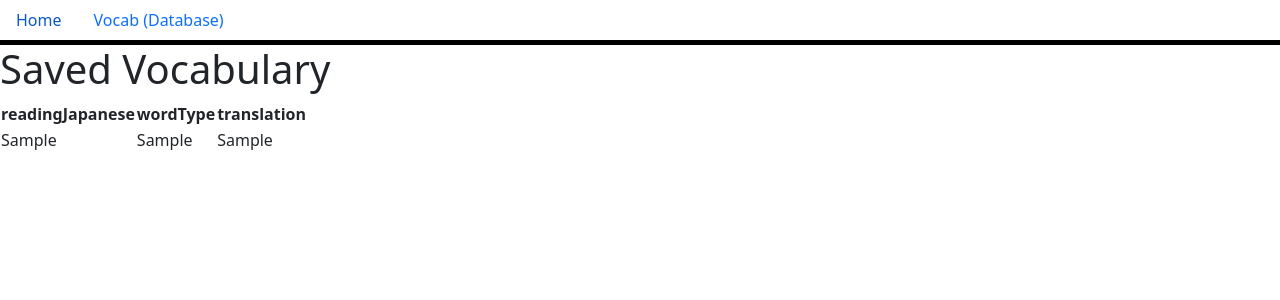
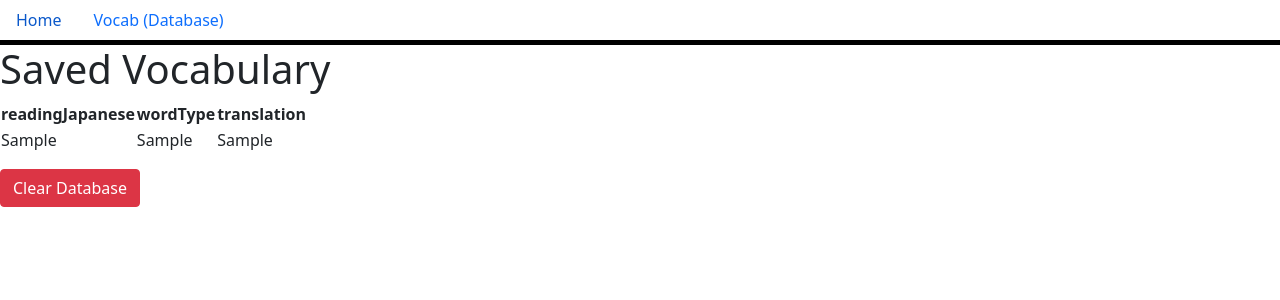
Before and after one commit to DonMB77/JapaneseVocabScraper, a Flask app: page /saved in a window 1280 px wide. Shown: the top 300 px of the page. Run offline with Flask 3, Linux system fonts and the light colour scheme; tables that the repository leaves empty hold one stand-in row (values such as "Sample post").

Commit message:
clear database button

```diff
--- a/main.py
+++ b/main.py
@@ -30,7 +30,6 @@ def save_vocab():
     readingJapanese = request.form.get("readingJapanese")
     wordType = request.form.get("wordType")
     translation = request.form.get("translation")
-    # Check if the entry already exists
     exists = SavedVocab.query.filter_by(
         readingJapanese=readingJapanese,
         wordType=wordType,
@@ -52,9 +51,9 @@ def clear():
     db.session.commit()
     return redirect("/")
 
-@app.route("/clear-saved", methods=["POST"])
-def clear():
-    Vocab.query.delete()
+@app.route("/clear_saved", methods=["POST"])
+def clearSaved():
+    SavedVocab.query.delete()
     db.session.commit()
     return redirect("/saved")
 
--- a/templates/homepage.html
+++ b/templates/homepage.html
@@ -50,8 +50,7 @@
             <button type="submit" class="btn btn-outline-secondary">Previous 5</button>
         </form>
         {% endif %}
-        <!-- Clear Database Button -->
-        <form method="post" action="/clear" style="margin-top: 1em;">
+        <form method="post" action="/clear-saved" style="margin-top: 1em;">
             <button type="submit" class="btn btn-danger">Clear Database</button>
         </form>
     {% endif %}
--- a/templates/saved_vocab.html
+++ b/templates/saved_vocab.html
@@ -16,4 +16,7 @@
         </tr>
     {% endfor %}
 </table>
+<form method="post" action="/clear_saved" style="margin-top: 1em;">
+    <button type="submit" class="btn btn-danger">Clear Database</button>
+</form>
 {% endblock %}
```
Also changed, not shown: instance/datbase.db.
